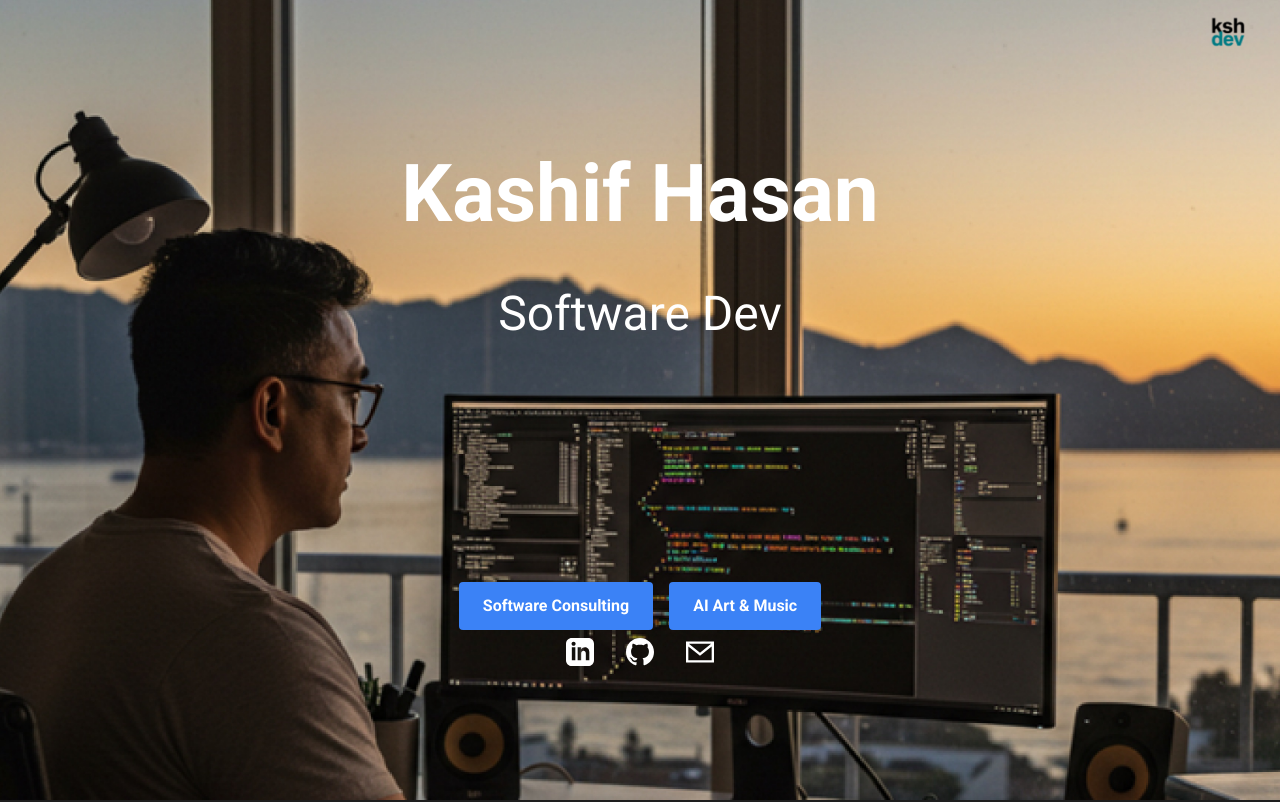
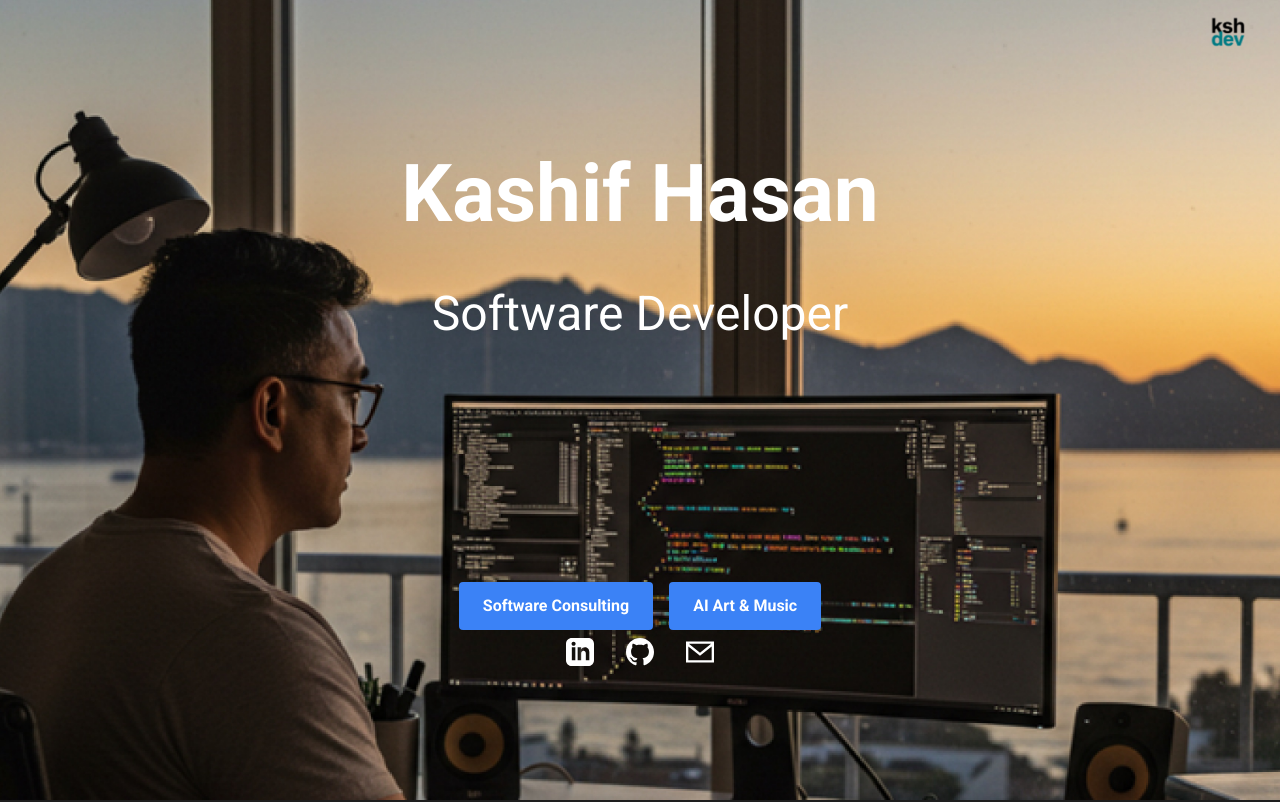
Before and after one commit to callmealias/callmealias.github.io, a Next.js app: page / in a window 1280 px wide. Shown: the top 802 px of the page. Built offline with nearby package versions, Linux system fonts and the light colour scheme.

Commit message:
fix build break

```diff
--- a/components/About.js
+++ b/components/About.js
@@ -22,7 +22,7 @@ export default function About() {
             <h3 className="text-2xl font-bold mb-4">Kashif Hasan – Software Engineer</h3>
 
             <p className="mb-4">
-            I'm a techie, yogi, and rock climber with 25 years of experience as a software engineer, designing robust, scalable systems. I specialize in system architecture, cloud services (AWS/Google Cloud), and AI-driven development, emphasizing SOLID principles, TDD, and Agile. I’ve led high-performance teams and optimized complex systems while enjoying travel and creating AI art. Recently, I’ve embraced an AI-driven workflow using ChatGPT, Claude, and Gemini for coding, plus Suno and Kling for music and art.
+            I&apos;m a techie, yogi, and rock climber with 25 years of experience as a software engineer, designing robust, scalable systems. I specialize in system architecture, cloud services (AWS/Google Cloud), and AI-driven development, emphasizing SOLID principles, TDD, and Agile. I’ve led high-performance teams and optimized complex systems while enjoying travel and creating AI art. Recently, I’ve embraced an AI-driven workflow using ChatGPT, Claude, and Gemini for coding, plus Suno and Kling for music and art.
             </p>
           </motion.div>
 
--- a/components/Hero.js
+++ b/components/Hero.js
@@ -23,7 +23,7 @@ export default function Hero() {
           animate={{ opacity: 1, y: 0 }}
           transition={{ duration: 0.8, delay: 0.2 }}
         >
-          Software Dev
+          Software Developer
         </motion.h2>
 
         <motion.div className={styles.blankArea}></motion.div> {/* Blank area div */}
```
